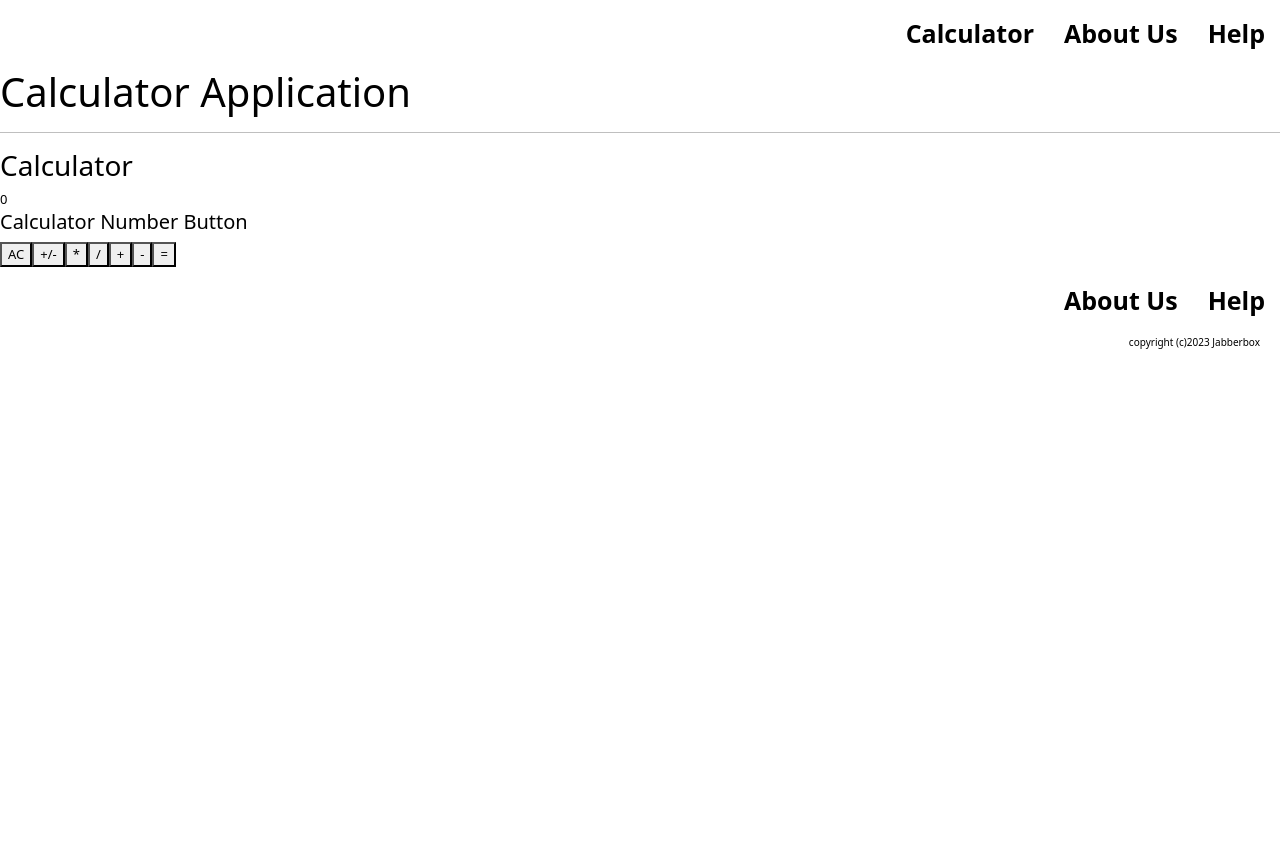
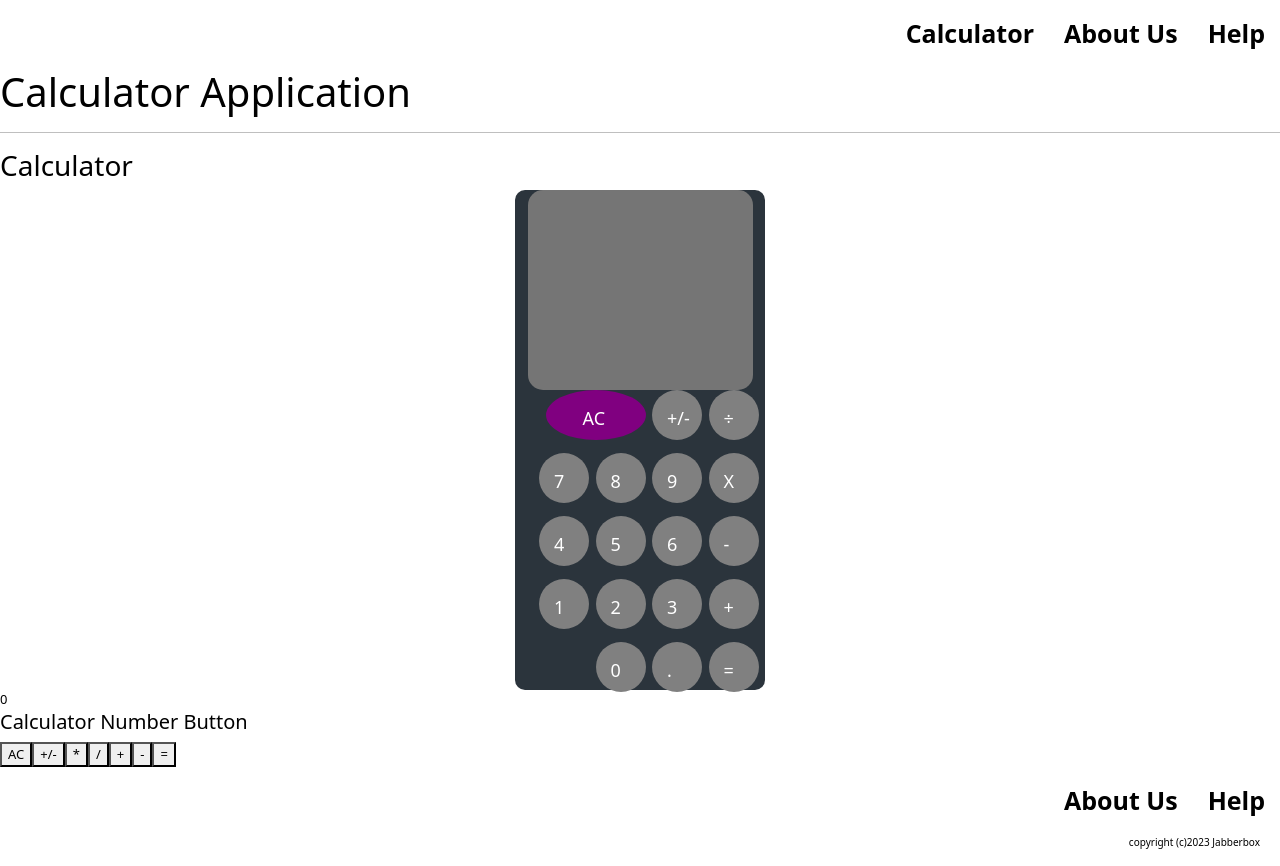
Before and after one commit to rmcguinness/WoodstockCodeCamp, a React (Vite) app: page / in a window 1280 px wide. Before the commit the page ends 800 px from the top, so only its background shows below. Built offline with nearby package versions, Linux system fonts and the light colour scheme.

Commit message:
Implementing Calculator Design

```diff
--- /dev/null
+++ b/src/Calculator.css
@@ -0,0 +1,117 @@
+/**
+ * Copyright 2023 YOUR NAME HERE
+ *
+ * Licensed under the Apache License, Version 2.0 (the "License");
+ * you may not use this file except in compliance with the License.
+ * You may obtain a copy of the License at
+ *
+ *     http://www.apache.org/licenses/LICENSE-2.0
+ *
+ * Unless required by applicable law or agreed to in writing, software
+ * distributed under the License is distributed on an "AS IS" BASIS,
+ * WITHOUT WARRANTIES OR CONDITIONS OF ANY KIND, either express or implied.
+ * See the License for the specific language governing permissions and
+ * limitations under the License.
+ */
+
+
+.calculator-gui {
+  /* position: absolute;
+  right: 50%; */
+  width: 250px;
+  height: 500px;
+  background-color: #2b343c;
+  border-radius: 10px;
+  margin: auto;
+}
+
+.calculator-head {
+  /* position: relative; */
+  /* top: 10px; */
+  width: 90%;
+  height: 40%;
+  background-color: #757575;
+  /* margin: auto; */
+  margin: auto;
+  border-radius: 15px;
+}
+
+.calculator-button-row-1 {
+  display: flex;
+  justify-content: flex-end;
+  /* margin-right: 10px; */
+
+}
+
+.calculator-button-row-2 {
+  /* position: relative; */
+  display: flex;
+  justify-content: flex-end;
+  /* top: 20px; */
+}
+
+.calculator-button-row-3 {
+  /* position: relative; */
+  display: flex;
+  justify-content: flex-end;
+  /* top: 20px; */
+}
+
+.calculator-button-row-4 {
+  /* position: relative; */
+  display: flex;
+  justify-content: flex-end;
+  /* top: 20px; */
+}
+
+.calculator-button-row-5 {
+  /* position: relative; */
+  display: flex;
+  justify-content: flex-end;
+  /* top: 20px; */
+}
+
+.calculator-button {
+
+  /* top: 30px; */
+  /* padding: 30px; */
+  width: 50px;
+  height: 50px;
+  background-color: grey;
+  border-radius: 50%;
+  /* margin: 5px; */
+  margin-bottom: 1em;
+  margin-right: .5em;
+  /* display: flex; */
+}
+
+.calculator-button > p {
+  position: relative;
+  /* display: block; */
+  color: white;
+  top: 15px;
+  left: 15px;
+  font-size: large;
+  /* width: 100%; */
+  /* height: 100%; */
+}
+
+.calculator-button-row-1 > .calculator-button:first-child {
+  /* position: relative; */
+  /* display: block; */
+  /* top: 15px;
+  left: 5px; */
+  /* width: 100%; */
+  /* position: relative;
+  top: 0;
+  left: 0; */
+  background-color: purple;
+  width: 100px;
+  height: 50px;
+}
+
+#first-button {
+  color: white;
+  position: relative;
+  left: 37px;
+}
--- a/src/Calculator.jsx
+++ b/src/Calculator.jsx
@@ -16,6 +16,7 @@ import CalculatorDisplay from "./CalculatorDisplay";
 import CalculatorFunctionButton from "./CalculatorFunctionButton";
 import { functions } from "./CalculatorFunctionData";
 import CalculatorNumberButton from "./CalculatorNumberButton";
+import './Calculator.css'
 
 
 const Calculator = () => {
@@ -26,6 +27,41 @@ const Calculator = () => {
   return(
     <>
       <h3>Calculator</h3>
+
+
+    <div className = "calculator-gui">
+      <div className = "calculator-head"></div>
+      <div className = "calculator-button-row-1">
+        <div className = "calculator-button"><p id="first-button">AC</p></div>
+        <div className = "calculator-button"><p>+/-</p></div>
+        <div className = "calculator-button"><p>÷</p></div>
+      </div>
+      <div className = "calculator-button-row-2">
+        <div className = "calculator-button"><p>7</p></div>
+        <div className = "calculator-button"><p>8</p></div>
+        <div className = "calculator-button"><p>9</p></div>
+        <div className = "calculator-button"><p>X</p></div>
+      </div>
+      <div className = "calculator-button-row-3">
+        <div className = "calculator-button"><p>4</p></div>
+        <div className = "calculator-button"><p>5</p></div>
+        <div className = "calculator-button"><p>6</p></div>
+        <div className = "calculator-button"><p>-</p></div>
+      </div>
+      <div className = "calculator-button-row-4">
+        <div className = "calculator-button"><p>1</p></div>
+        <div className = "calculator-button"><p>2</p></div>
+        <div className = "calculator-button"><p>3</p></div>
+        <div className = "calculator-button"><p>+</p></div>
+      </div>
+      <div className = "calculator-button-row-5">
+        <div className = "calculator-button"><p>0</p></div>
+        <div className = "calculator-button"><p>.</p></div>
+        <div className = "calculator-button"><p>=</p></div>
+      </div>
+    </div>
+
+
       <CalculatorDisplay />
       <CalculatorNumberButton lastClickedOperator={lastClickedOperator}/>
       <div id="functionButtons">
```
